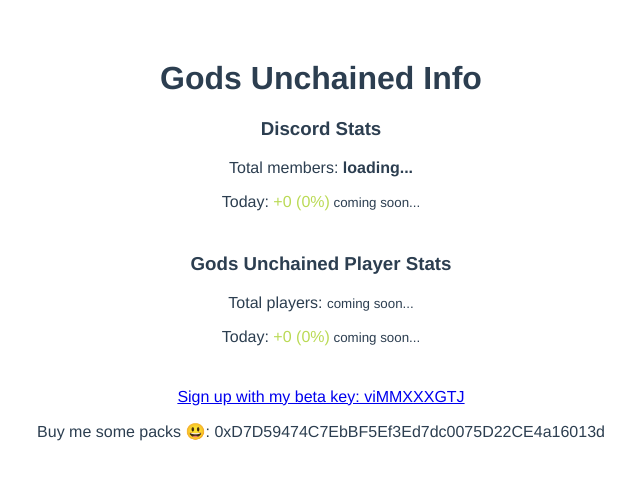
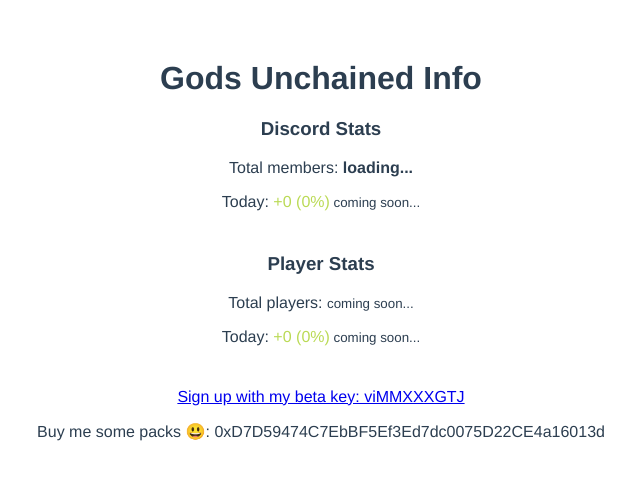
Before and after one commit to tindleaj/unchained, a Vue app: page / in a window 1280 px wide. Shown: the top 480 px of the page, without its empty margins (319-959 px from the left). Built offline with nearby package versions, Linux system fonts and the light colour scheme; no server answers.

Commit message:
Remove redundancy

```diff
--- a/src/App.vue
+++ b/src/App.vue
@@ -4,7 +4,7 @@
     <DiscordStats />
 
     <section>
-      <h3>Gods Unchained Player Stats</h3>
+      <h3>Player Stats</h3>
       <p>
         Total players:
         <small>coming soon...</small>
```
